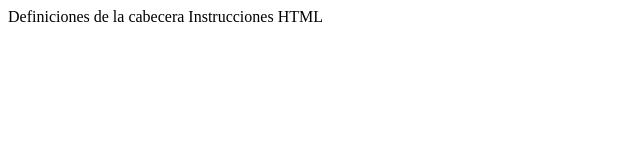
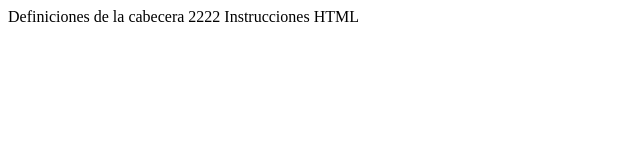
Before and after one commit to TheRaven777/git-prueba, a plain HTML site: page index.html in a window 1280 px wide. Shown: the full height of the page, 0-640 px from the left. Drawn offline with Linux system fonts and the light colour scheme.

Commit message:
nuevo cambio de 2222

```diff
--- a/index.html
+++ b/index.html
@@ -1,7 +1,7 @@
 <!DOCTYPE html
 <HTML>
 	<HEAD>
-		Definiciones de la cabecera
+		Definiciones de la cabecera 2222
 	</HEAD>
 	<BODY>
 		Instrucciones HTML
```
